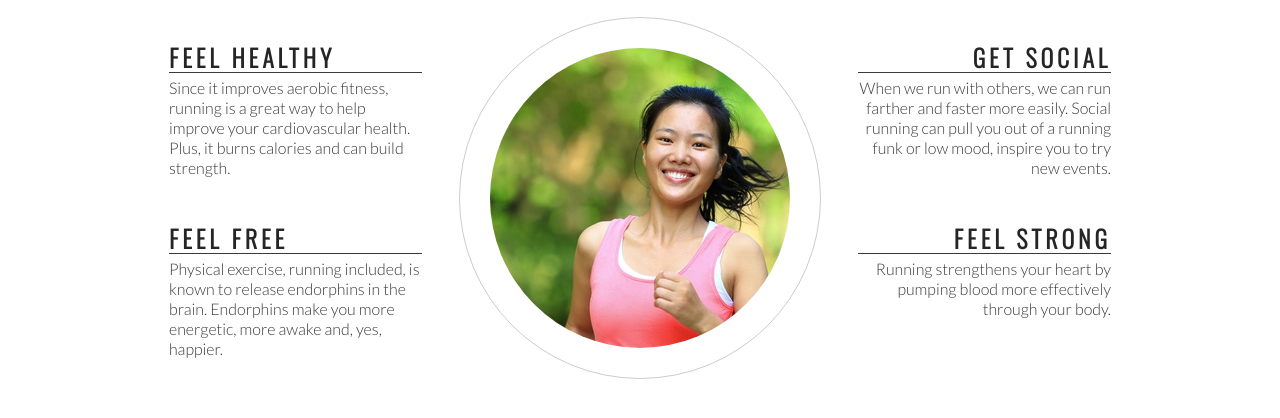
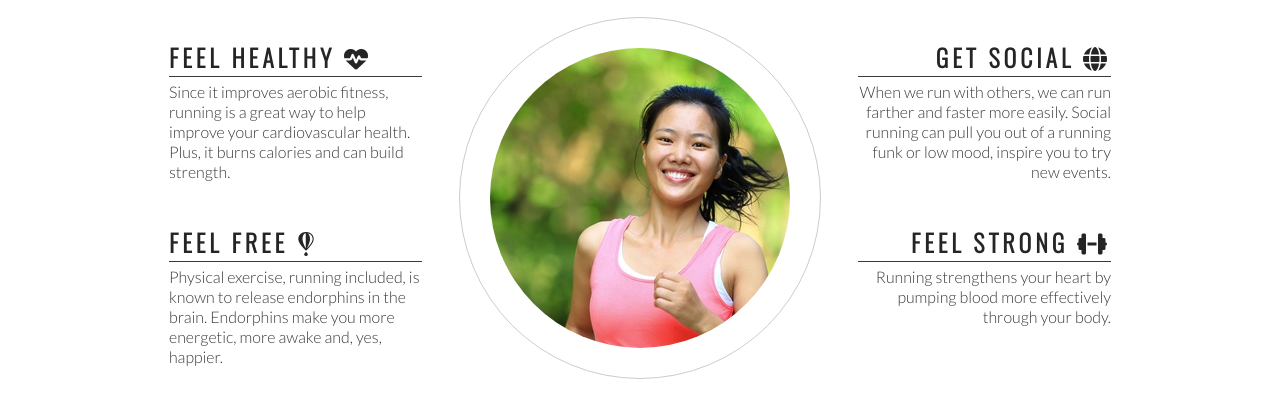
Before and after one commit to AdrianMuntean97/love-running, a plain HTML site: page index.html in a window 1280 px wide. Shown: the part 764-1182 px from the top of the page. Drawn offline with nearby package versions, Linux system fonts and the light colour scheme.

Commit message:
Add font awsome images to club ethos

```diff
--- a/index.html
+++ b/index.html
@@ -40,14 +40,14 @@
         <h2 id="welcome">Why Love Running With Us?</h2>
         <div id="left-about">
             <div class="left-about-heading">
-                <h2>Feel Healthy</h2>
+                <h2>Feel Healthy <i class="fa-solid fa-heart-pulse"></i></h2>
                 <hr>
                 <p>
                     Since it improves aerobic fitness, running is a great way to help improve your cardiovascular health. Plus, it burns calories and can build strength.
                 </p>
             </div >
             <div class="left-about-heading">
-                <h2>Feel Free</h2>
+                <h2>Feel Free <i class="fab fa-fly"></i></h2>
                 <hr>
                 <p>
                     Physical exercise, running included, is known to release endorphins in the brain. Endorphins make you more energetic, more awake and, yes, happier.
@@ -56,14 +56,14 @@
         </div>
         <div id="right-about">
             <div class="right-about-heading">
-                <h2>Get Social</h2>
+                <h2>Get Social <i class="fa-solid fa-globe"></i></i></h2>
                 <hr>
                     <p>
                         When we run with others, we can run farther and faster more easily. Social running can pull you out of a running funk or low mood, inspire you to try new events.
                     </p>
             </div>
             <div class="right-about-heading">
-                <h2>Feel Strong</h2>
+                <h2>Feel Strong <i class="fas fa-dumbbell"></i></h2>
                 <hr>
                 <p>
                     Running strengthens your heart by pumping blood more effectively through your body.
@@ -84,6 +84,9 @@
     <footer>
         Social media
     </footer>
+
+    <!-- font awsome script -->
+    <script src="https://kit.fontawesome.com/fffd35bba8.js" crossorigin="anonymous"></script>
 </body>
 
 </html>
```
